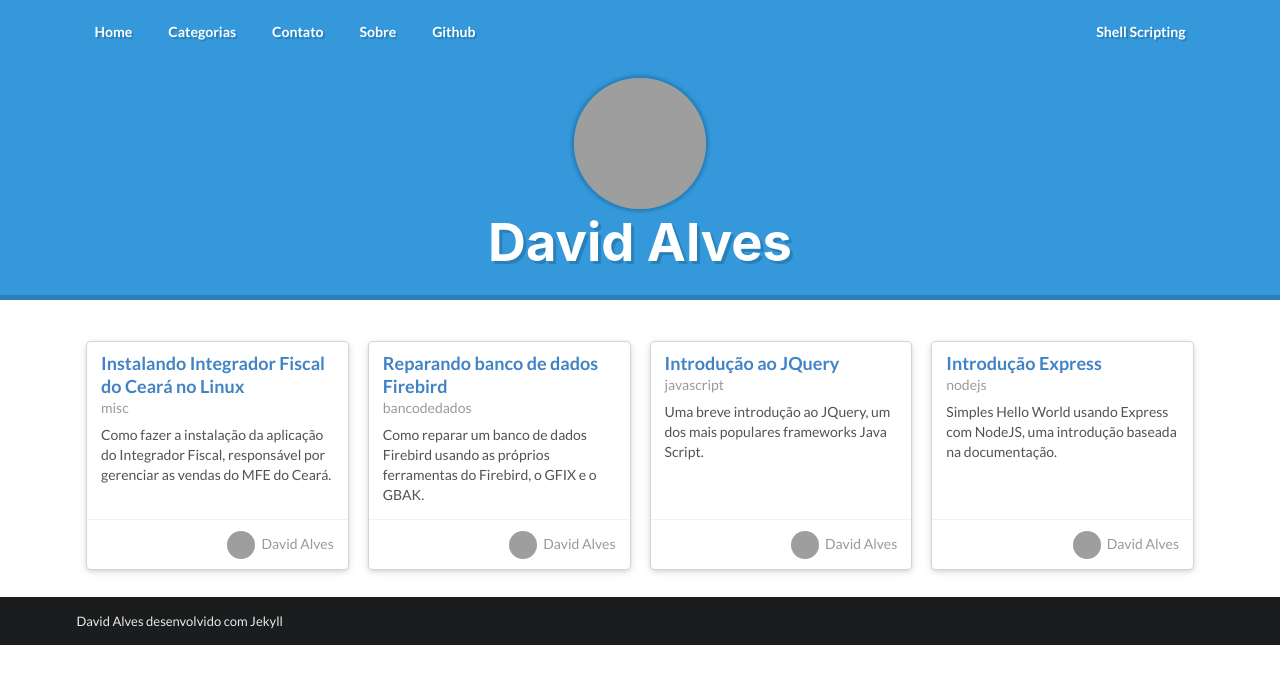
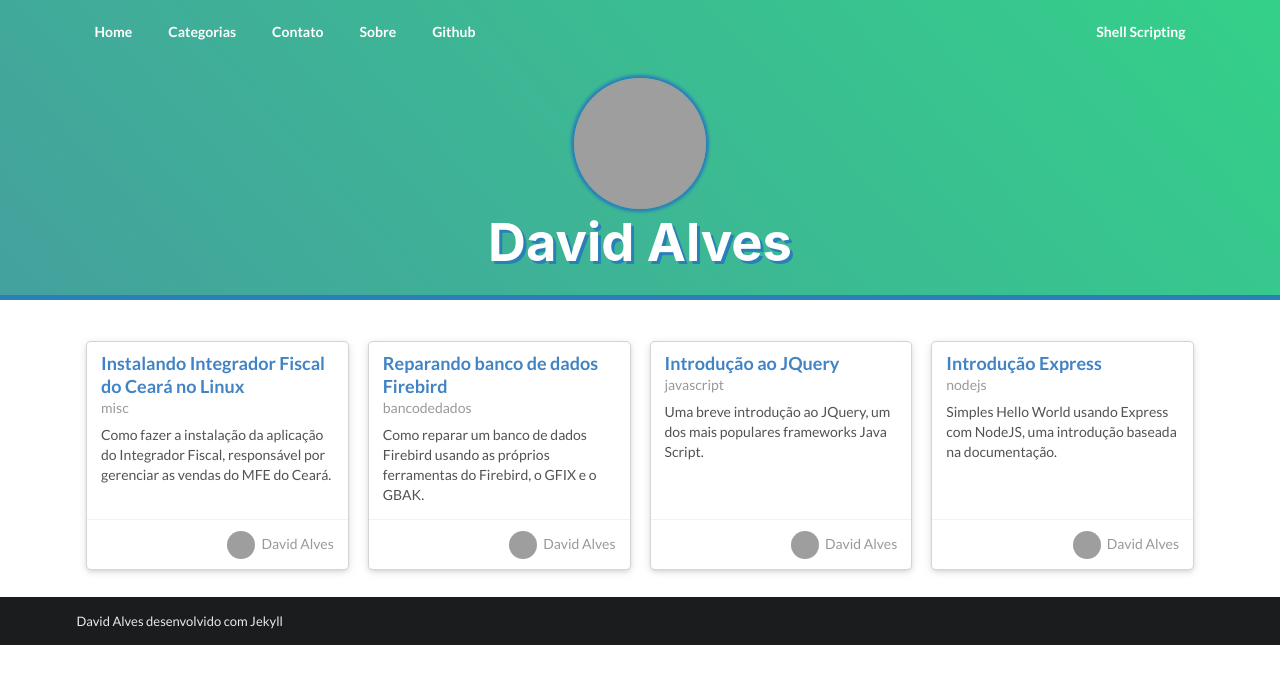
Before and after one commit to david27alves/david27alves.github.io, a Jekyll site: the page built from index.html, in a window 1280 px wide. Shown: the top 684 px of the page. Built offline with Jekyll 4.4.1, drawn with Linux system fonts in a browser that asks for light colours; grey boxes are pictures that could not be loaded.

Commit message:
Update style.css

```diff
--- a/css/style.css
+++ b/css/style.css
@@ -5,7 +5,7 @@
 }
 
 header {
-    background-color: #3498db;
+    background-image: linear-gradient(48deg,#44a19e,#34d089);
     height: 300px;
     color: #fff;
     border-bottom: 5px solid #2980b9;
@@ -44,6 +44,5 @@
 
 .ui.secondary.menu .item {
     color: #fff;
-    text-shadow: 2px 2px rgb(41,128,185);
     font-weight: bold;
 }
```
